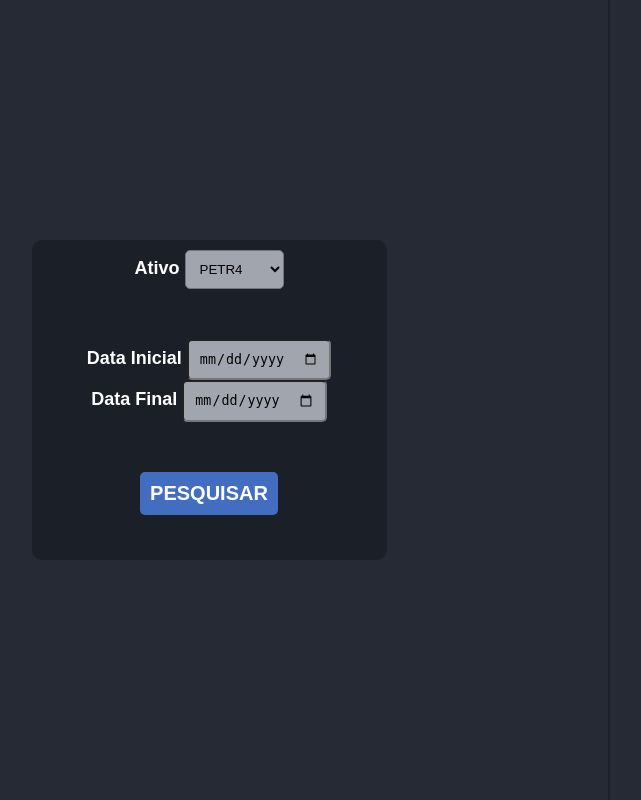
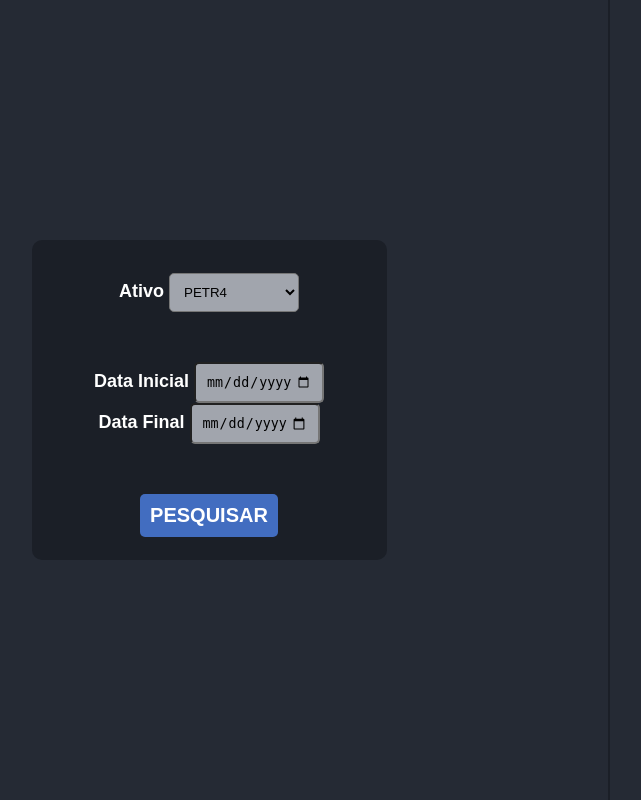
Before and after one commit to xkayo32/indicador_series, a Django app: template templates/pages/newprevisao.html in a window 1280 px wide. Shown: the whole page, without its empty margins (190-831 px from the left). Run offline with Django 4.2, Linux system fonts and the light colour scheme; the template is opened without the code that fills it, so the values that code supplies are empty.

Commit message:
update css

```diff
--- a/static/css/style_previsao.css
+++ b/static/css/style_previsao.css
@@ -9,9 +9,7 @@ body {
 }
 
 label {
-  display: inline-block;
   font-size: 18px;
-  width: 250px;
 }
 
 .tela-input {
@@ -29,6 +27,7 @@ label {
 .input {
   display: flex;
   flex-direction: column;
+  justify-content: center;
   align-items: center;
   text-align: center;
   background-color: #1b1f27;
@@ -42,6 +41,7 @@ label {
   background-color: #a1a5ad;
   margin-top: 10px;
   border-radius: 5px;
+  width: 130px;
 }
 
 .data-inicial {
@@ -49,12 +49,14 @@ label {
   padding: 10px;
   margin-top: 50px;
   border-radius: 5px;
+  width: 130px;
 }
 
 .data-final {
   background-color: #a1a5ad;
   padding: 10px;
   border-radius: 5px;
+  width: 130px;
 }
 
 .search {
```
